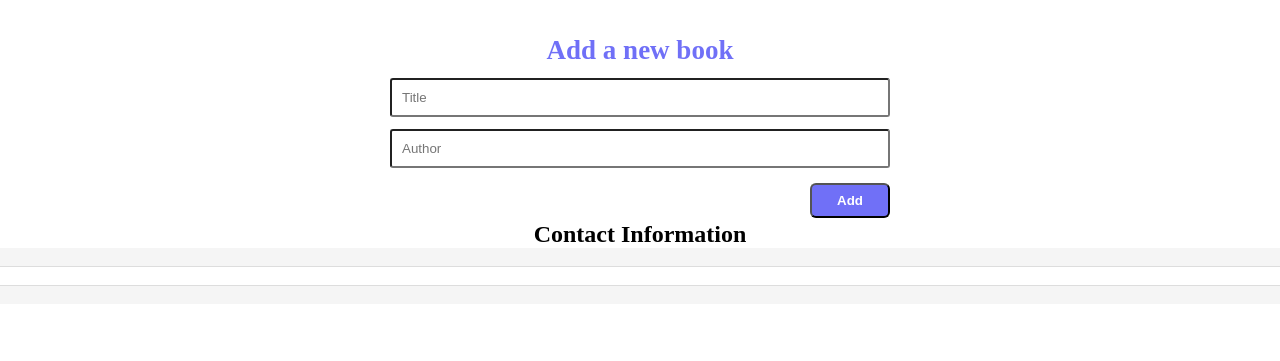
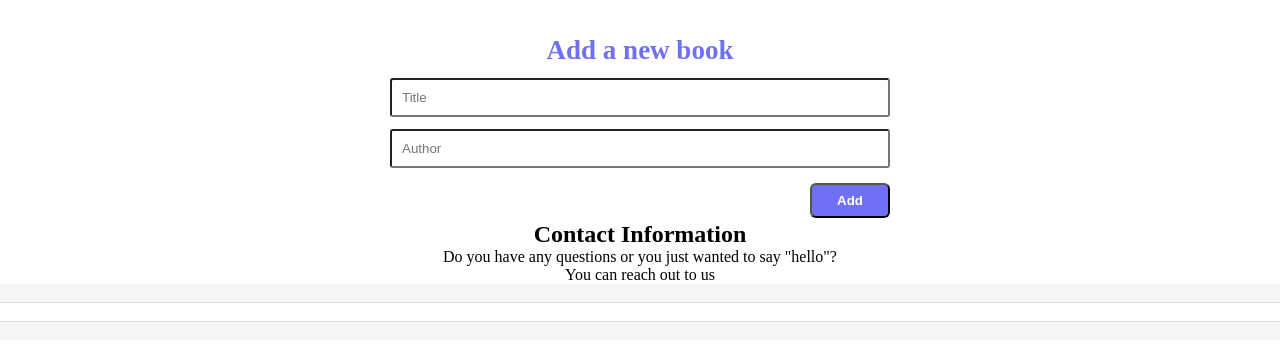
Before and after one commit to denisdiaconu/awesome_books, a website: page index.html in a window 1280 px wide. Shown: the part 85-446 px from the top of the page. Drawn offline with Linux system fonts and the light colour scheme.

Commit message:
Add another info section

```diff
--- a/index.html
+++ b/index.html
@@ -25,7 +25,8 @@
     <section id="info">
       <div>
         <h2>Contact Information</h2>
-        <p></p>
+        <p>Do you have any questions or you just wanted to say "hello"?</p>
+        <p>You can reach out to us</p>
         <ul>
           <li></li>
           <li></li>
```
